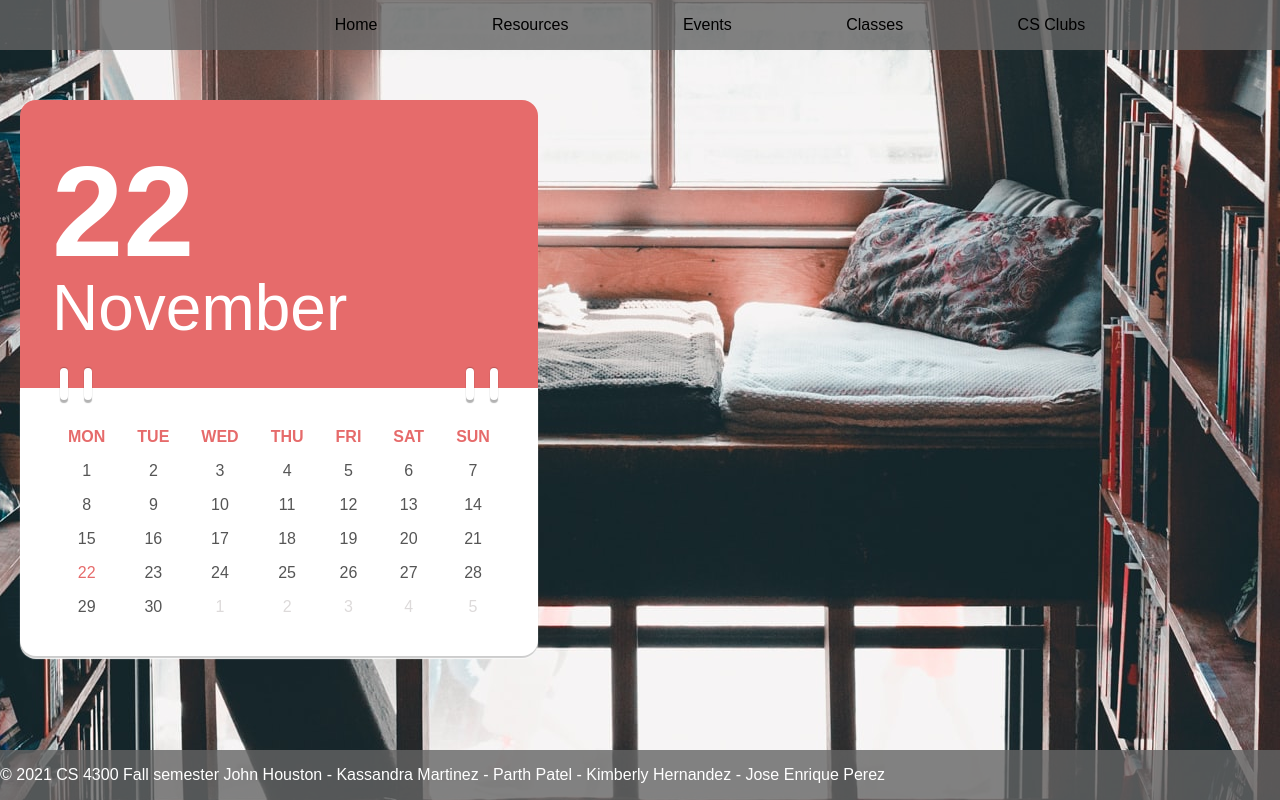
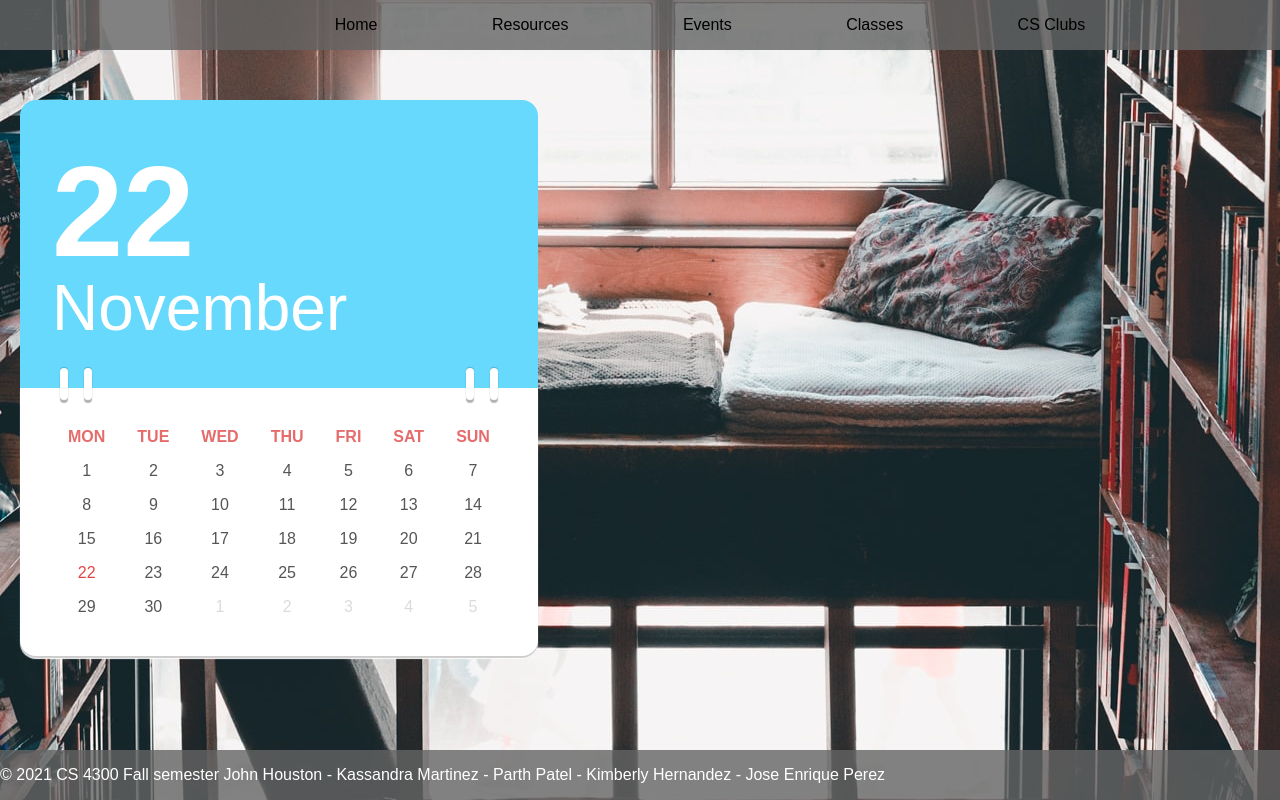
Before and after one commit to StagDeveloper/uhdwebdevgroupproject, a plain HTML site: page events.html in a window 1280 px wide. Drawn offline with Linux system fonts and the light colour scheme.

Commit message:
Update events.html

```diff
--- a/events.html
+++ b/events.html
@@ -126,7 +126,7 @@
 
             .calendar-container header {
                 border-radius: 1em 1em 0 0;
-                background: #e66b6b;
+                background: #67d9fc;
                 color: #ffffff;
                 padding: 3em 2em;
             }
@@ -170,7 +170,7 @@
             }
 
             .current-day {
-                color: #e66b6b;
+                color: #e24545;
             }
 
             .prev-month,
```
